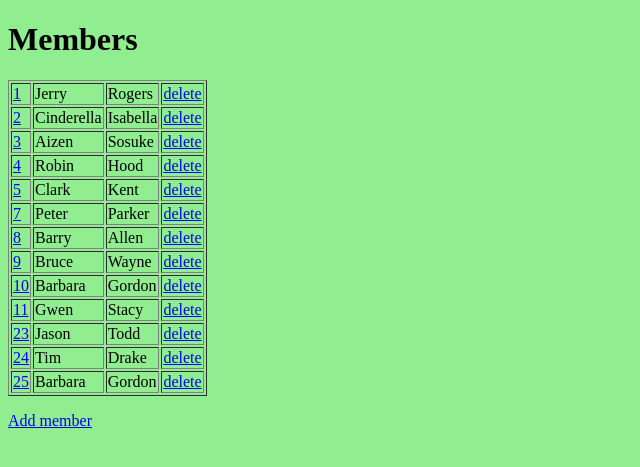
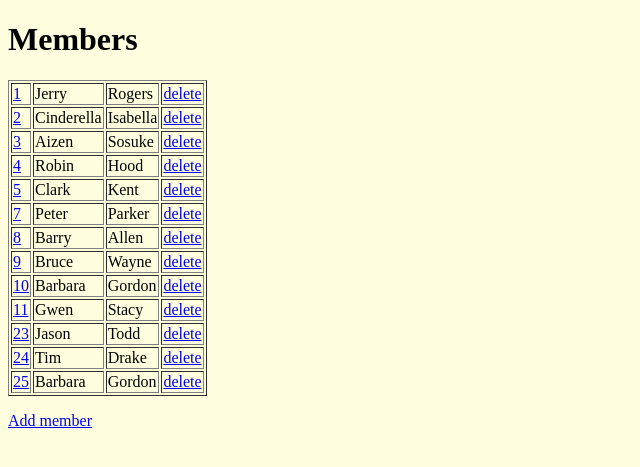
Before and after one commit to rpointjour/django_tutorial, a Django app: page /members/ in a window 1280 px wide. Shown: the top 467 px of the page, without its empty margins (0-640 px from the left). Run offline with Django 4.2, Linux system fonts and the light colour scheme; data comes from the database, SQL or seed files in the repository; both versions use the stored data as it was after the commit.

Commit message:
updated static file

```diff
--- a/djangoworld/members/static/members.css
+++ b/djangoworld/members/static/members.css
@@ -2,5 +2,5 @@ body{
     background-color:lightblue;
 }
 .members{
-    background-color: lightgreen;
+    background-color:lightyellow;
 }
```
Also changed, not shown: djangoworld/db.sqlite3.
